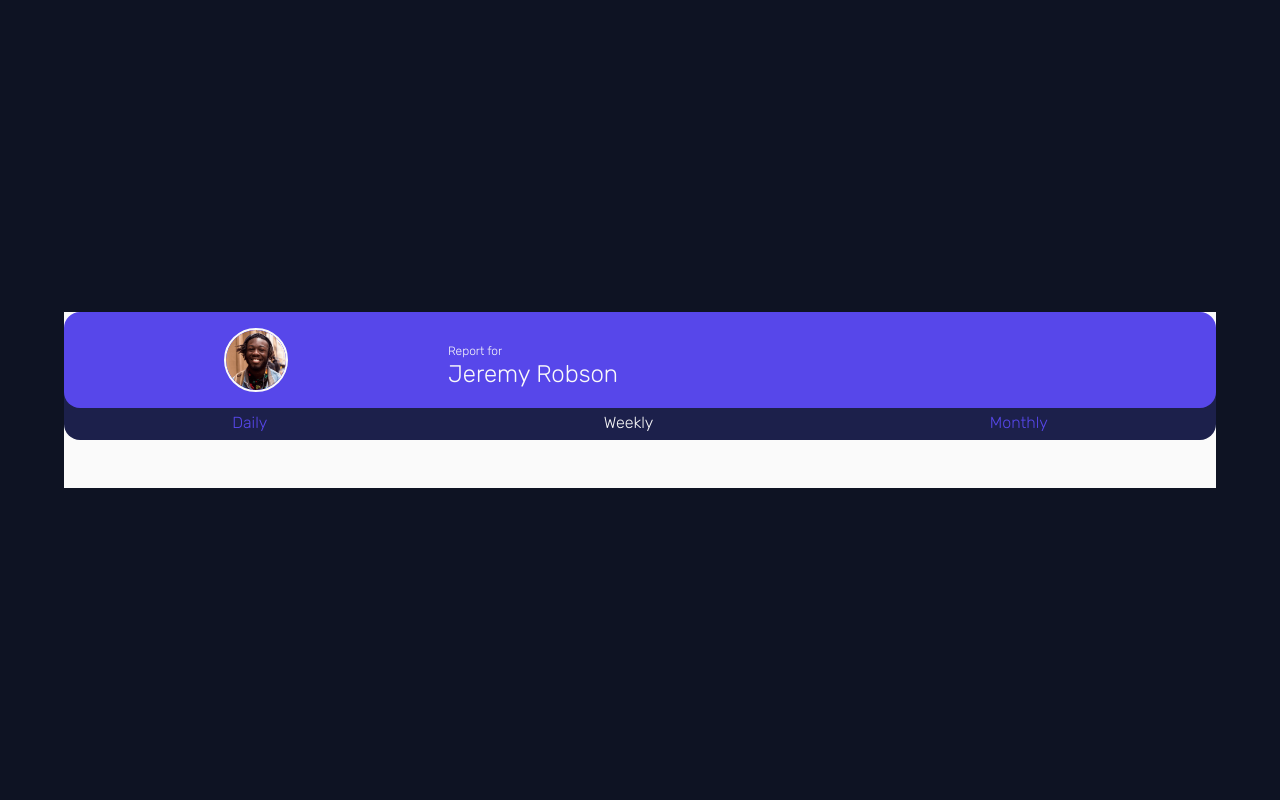
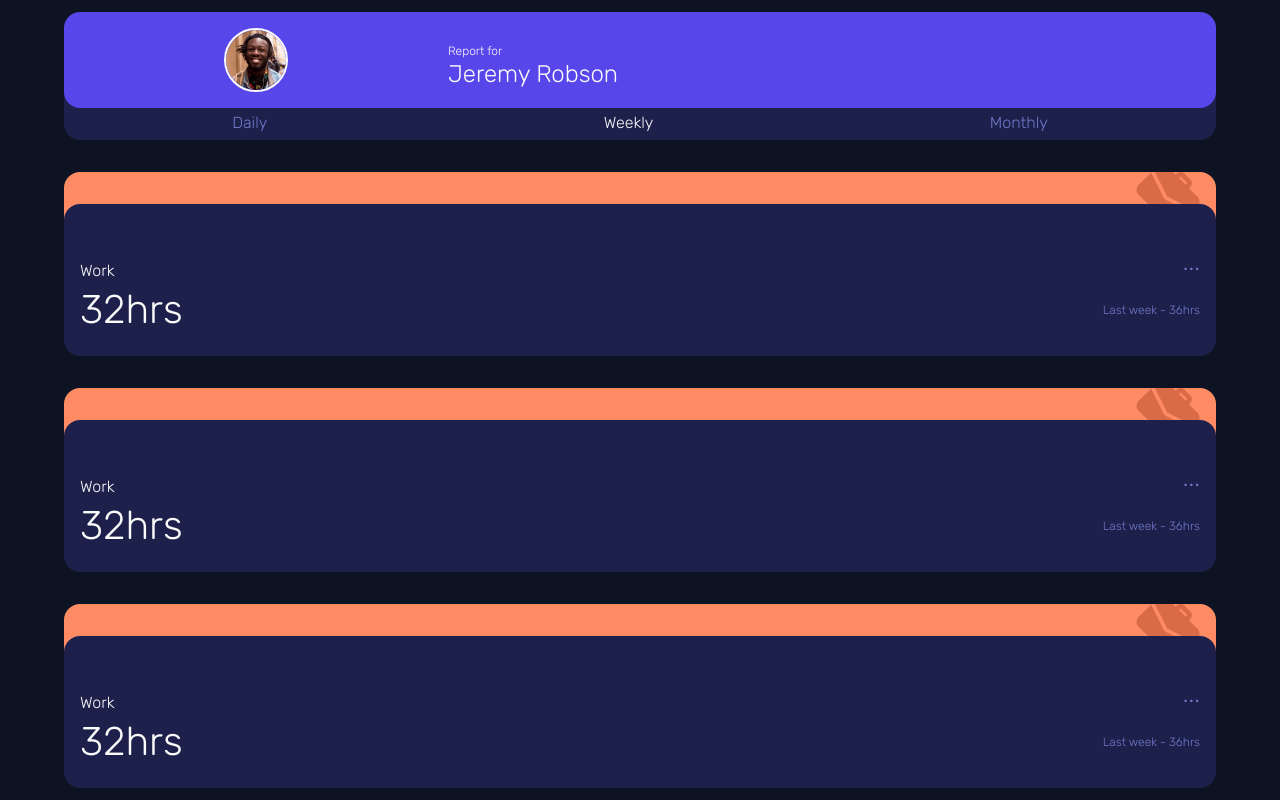
Before and after one commit to PhilippeItsMe/fe-timeTracking-challenge, a plain HTML site: page index.html in a window 1280 px wide. Drawn offline with nearby package versions, Linux system fonts and the light colour scheme.

Commit message:
set-up activity box design

```diff
--- a/assets/css/style.css
+++ b/assets/css/style.css
@@ -15,25 +15,16 @@
     --darknavyblue: #0E1323;
     --navyblue: #1C204B;
     --lightnavyblue: #5747EA;
+    --ultralightnavyblue: #7078C9;
+
     --offwhite: #fafafa;
 
     /*Secondary color*/
-    --darkborange: #D96C47;
     --orange: #FF8B64;
-
-    --darkblue: #3F9CBB;
     --blue: #55C2E6;
-
-    --darkpink: #F04667;
     --pink: #FF5E7D;
-
-    --darkgreen: #29BA66;
     --green: #4BCF82;
-
-    --darkpurple: #5A1CBB;
     --purple: #7335D2;
-
-    --darkyellow: #E6A532;
     --yellow: #F1C75B;
 }
 
@@ -54,11 +45,10 @@ h1 {
 h2 {
     font-size: 1rem;
     font-weight: 300;
-
 }
 
 .inactive {
-    color: var(--lightnavyblue);
+    color: var(--ultralightnavyblue);
 }
 
 p {
@@ -68,7 +58,11 @@ p {
 
 .time-total {
     font-size: 2.5rem;
-    font-weight: 300;
+    font-weight: 100;
+}
+
+.ultra-light-navy-blue {
+    color: var(--ultralightnavyblue)
 }
 
 /*--------------------------------------------Containers*/
@@ -85,7 +79,7 @@ body {
 }
 
 main {
-    background-color: var(--offwhite);
+    background-color: var(--darknavyblue);
     width: 90%;
     margin: 0 auto;
 }
@@ -93,7 +87,7 @@ main {
 
 /*Titel-box*/
 
-#titel-box {
+#title-box {
     position: relative;
 }
 
@@ -119,7 +113,6 @@ main {
     grid-area: portrait;
     align-self: center;
     justify-self: center;
-
 }
 
 #report {
@@ -138,6 +131,8 @@ main {
     height: 5rem;
     position: relative;
     top: -3rem;
+    /*To compensate the space left free by the top -3rem*/
+    margin-bottom: -4rem;
     background-color: var(--navyblue);
     border-radius: 1rem;
     z-index: 10;
@@ -147,3 +142,66 @@ main {
     justify-content: space-around;
 
 }
+
+/*Work, play, study... -box*/
+
+.icon-box {
+    background-color: var(--orange);
+    position: relative;
+    bottom: -3rem;
+    /*To compensate the top -3rem space left free*/
+    margin-top: -1rem;
+    height: 5rem;
+    border-radius: 1rem;
+    overflow: hidden;
+    z-index: 10;
+}
+
+.icon {
+    height: 4rem;
+    width: 4rem;
+    position: absolute;
+    right: 1rem;
+    top: -0.5rem;
+}
+
+.data-box {
+    background-color: var(--navyblue);
+    border-radius: 1rem;
+    z-index: 20;
+    padding: 1rem;
+    position: relative;
+    display: grid;
+    grid-template-columns: 2fr 3fr;
+    grid-template-rows: 1fr 1fr;
+    grid-template-areas:
+        "activity three-points"
+        "time-total last-periode-time-total"
+}
+
+.activity {
+    grid-area: activity;
+    align-self: flex-end;
+    margin: 0;
+}
+
+.three-points {
+    grid-area: three-points;
+    align-self: flex-end;
+    justify-self: end;
+    font-size: 1.5rem;
+    margin: 0;
+}
+
+.time-total {
+    grid-area: time-total;
+    align-self: center;
+    margin: 0;
+}
+
+.last-periode-time-total {
+    grid-area: last-periode-time-total;
+    align-self: center;
+    justify-self: end;
+    margin: 0;
+}
--- a/index.html
+++ b/index.html
@@ -15,7 +15,7 @@
 
 <body>
     <main>
-        <section id="titel-box">
+        <section id="title-box">
             <div id="name-box">
                 <img id="portrait" src="assets/images/image-jeremy.png" alt="jeremy portrait">
                 <p id="report">Report for</p>
@@ -27,6 +27,43 @@
                 <h2 class="inactive">Monthly</h2>
             </div>
         </section>
+
+        <section class="activity-box" id="work-box">
+            <div class="icon-box">
+                <img class="icon" src="assets/images/icon-work.svg" alt="jeremy portrait">
+            </div>
+            <div class="data-box">
+                <h2 class="activity">Work</h2>
+                <p class="three-points ultra-light-navy-blue">...</p>
+                <p class="time-total">32hrs</p>
+                <p class="last-periode-time-total ultra-light-navy-blue">Last week - 36hrs</p>
+            </div>
+        </section>
+
+        <section class="activity-box" id="work-box">
+            <div class="icon-box">
+                <img class="icon" src="assets/images/icon-work.svg" alt="jeremy portrait">
+            </div>
+            <div class="data-box">
+                <h2 class="activity">Work</h2>
+                <p class="three-points ultra-light-navy-blue">...</p>
+                <p class="time-total">32hrs</p>
+                <p class="last-periode-time-total ultra-light-navy-blue">Last week - 36hrs</p>
+            </div>
+        </section>
+
+        <section class="activity-box" id="work-box">
+            <div class="icon-box">
+                <img class="icon" src="assets/images/icon-work.svg" alt="jeremy portrait">
+            </div>
+            <div class="data-box">
+                <h2 class="activity">Work</h2>
+                <p class="three-points ultra-light-navy-blue">...</p>
+                <p class="time-total">32hrs</p>
+                <p class="last-periode-time-total ultra-light-navy-blue">Last week - 36hrs</p>
+            </div>
+        </section>
+
     </main>
 </body>
 
```
